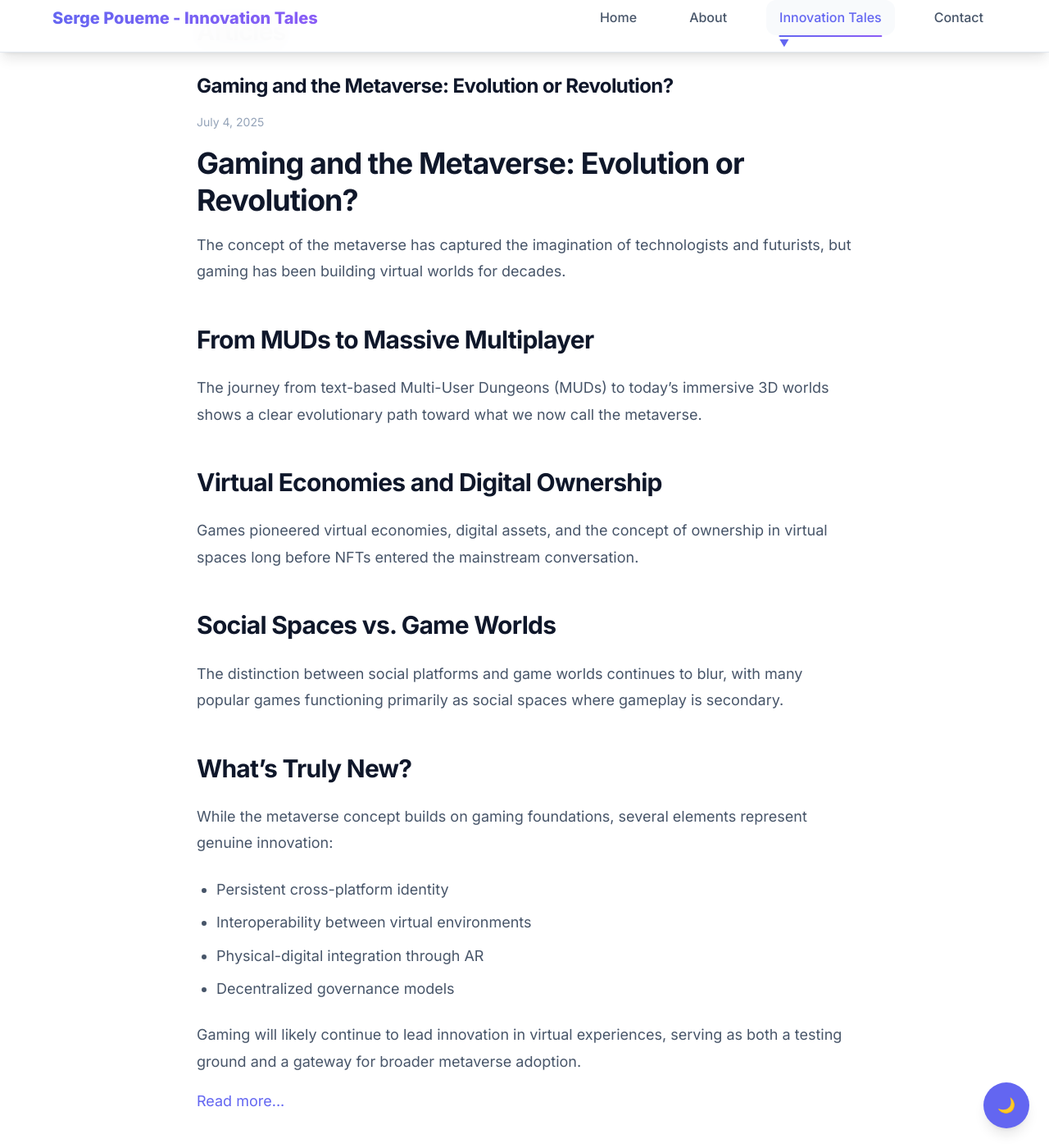
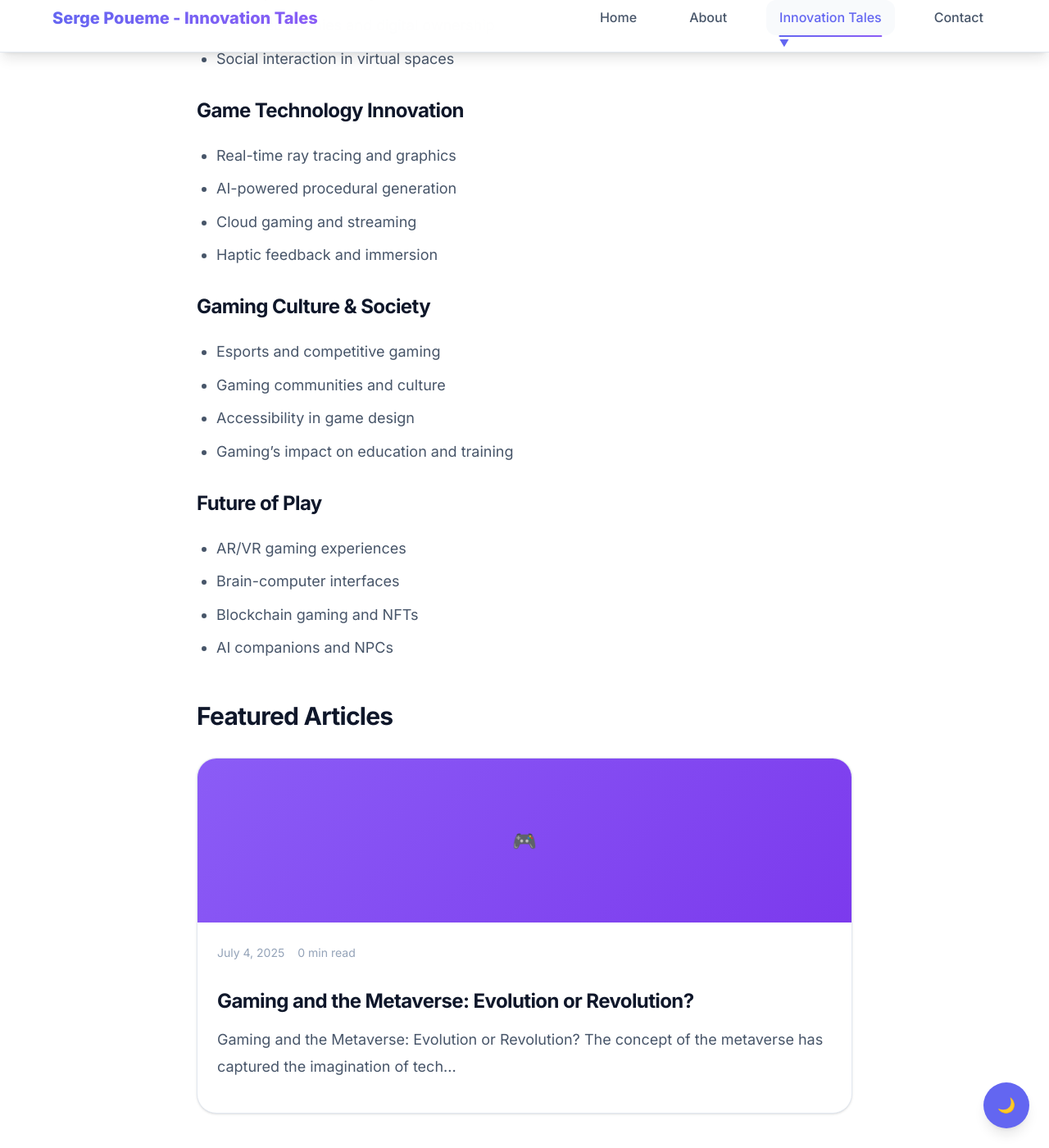
Before and after one commit to sdpoueme/sdpoueme.github.io, a Jekyll site: the page built from _innovation_tales/gaming.md, in a window 1280 px wide and 1400 px high, scrolled down 718 px. Shown: the whole window at 82% size. Built offline with Jekyll 4.4.1, drawn with Linux system fonts in a browser that asks for light colours; some of the changed text lies outside the part shown.

Commit message:
Update gaming.md

```diff
--- a/_innovation_tales/gaming.md
+++ b/_innovation_tales/gaming.md
@@ -1,29 +1,100 @@
 ---
 layout: page
-title: Gaming
+title: Gaming Evolution
+description: Exploring the evolving landscape of gaming, interactive entertainment, and virtual experiences that shape our digital future.
 permalink: /innovation_tales/gaming/
 ---
 
-# Gaming Innovation
+## The Evolution of Interactive Entertainment
 
-Exploring the evolving landscape of gaming, interactive entertainment, and virtual experiences.
+Gaming has evolved from simple arcade experiences to complex virtual worlds that rival reality. Today's games are platforms for social interaction, economic activity, and artistic expression—fundamentally changing how we think about digital experiences.
 
-## Topics Covered
+## Key Topics We Explore
 
-- Game Design Trends
-- Virtual and Augmented Reality
-- Esports and Competitive Gaming
-- Game Development Technologies
-- Gaming Communities and Culture
+### Virtual Worlds & Metaverse
+- Persistent virtual environments
+- Cross-platform identity and assets
+- Virtual economies and digital ownership
+- Social interaction in virtual spaces
 
-## Articles
+### Game Technology Innovation
+- Real-time ray tracing and graphics
+- AI-powered procedural generation
+- Cloud gaming and streaming
+- Haptic feedback and immersion
 
+### Gaming Culture & Society
+- Esports and competitive gaming
+- Gaming communities and culture
+- Accessibility in game design
+- Gaming's impact on education and training
+
+### Future of Play
+- AR/VR gaming experiences
+- Brain-computer interfaces
+- Blockchain gaming and NFTs
+- AI companions and NPCs
+
+## Featured Articles
+
+<div class="card-grid" style="margin-top: var(--space-8);">
 {% assign gaming_posts = site.posts | where_exp: "post", "post.categories contains 'gaming'" %}
-{% for post in gaming_posts %}
-  <div class="post-preview">
-    <h3><a href="{{ post.url | relative_url }}">{{ post.title }}</a></h3>
-    <p class="post-meta">{{ post.date | date: "%B %-d, %Y" }}</p>
-    <p>{{ post.excerpt }}</p>
-    <a href="{{ post.url | relative_url }}">Read more...</a>
+{% if gaming_posts.size > 0 %}
+  {% for post in gaming_posts %}
+  <div class="post-card">
+    {% if post.image %}
+    <div class="post-card__image">
+      <img src="{{ post.image | relative_url }}" alt="{{ post.title | escape }}" loading="lazy">
+    </div>
+    {% else %}
+    <div class="post-card__image" style="background: linear-gradient(135deg, #8b5cf6, #7c3aed); display: flex; align-items: center; justify-content: center; color: white; font-size: var(--text-2xl);">
+      🎮
+    </div>
+    {% endif %}
+
+    <div class="post-card__content">
+      <div class="post-card__meta">
+        <time datetime="{{ post.date | date_to_xmlschema }}">{{ post.date | date: "%B %-d, %Y" }}</time>
+        <span>{{ post.content | number_of_words | divided_by: 200 | ceil }} min read</span>
+      </div>
+
+      <h3 class="post-card__title">
+        <a href="{{ post.url | relative_url }}">{{ post.title }}</a>
+      </h3>
+
+      <p class="post-card__excerpt">{{ post.excerpt | strip_html | truncate: 120 }}</p>
+
+      {% if post.tags %}
+      <div class="post-card__tags">
+        {% for tag in post.tags limit:3 %}
+          <span class="tag">#{{ tag }}</span>
+        {% endfor %}
+      </div>
+      {% endif %}
+    </div>
   </div>
-{% endfor %}
+  {% endfor %}
+{% else %}
+  <div class="card" style="text-align: center; padding: var(--space-12);">
+    <h3 style="color: var(--color-text-secondary); margin-bottom: var(--space-4);">Coming Soon</h3>
+    <p style="color: var(--color-text-muted);">New articles on gaming innovation and virtual worlds are in development. Stay tuned for insights on the future of interactive entertainment.</p>
+    <a href="{{ '/' | relative_url }}" class="btn btn--outline" style="margin-top: var(--space-6);">Explore Other Topics</a>
+  </div>
+{% endif %}
+</div>
+
+## Why Gaming Evolution Matters
+
+Gaming has become the largest entertainment industry globally, surpassing movies and music combined. But its impact extends far beyond entertainment—gaming technologies drive innovation in education, healthcare, training, and social interaction.
+
+### From Entertainment to Platform
+Modern games serve as social platforms, economic systems, and creative tools. They're laboratories for testing new forms of human-computer interaction and virtual collaboration.
+
+### Technological Innovation
+Gaming pushes the boundaries of what's possible with computer graphics, AI, networking, and user interface design. Many technologies we use daily originated in gaming.
+
+<div style="background: var(--color-bg-secondary); padding: var(--space-8); border-radius: var(--radius-xl); margin: var(--space-12) 0; text-align: center;">
+  <h3 style="margin-bottom: var(--space-4);">Join the Gaming Innovation Discussion</h3>
+  <p style="color: var(--color-text-secondary); margin-bottom: var(--space-6);">Get insights on the latest trends in gaming technology and virtual worlds.</p>
+  <a href="{{ '/contact/' | relative_url }}" class="btn btn--primary">Subscribe to Updates</a>
+</div>
```
